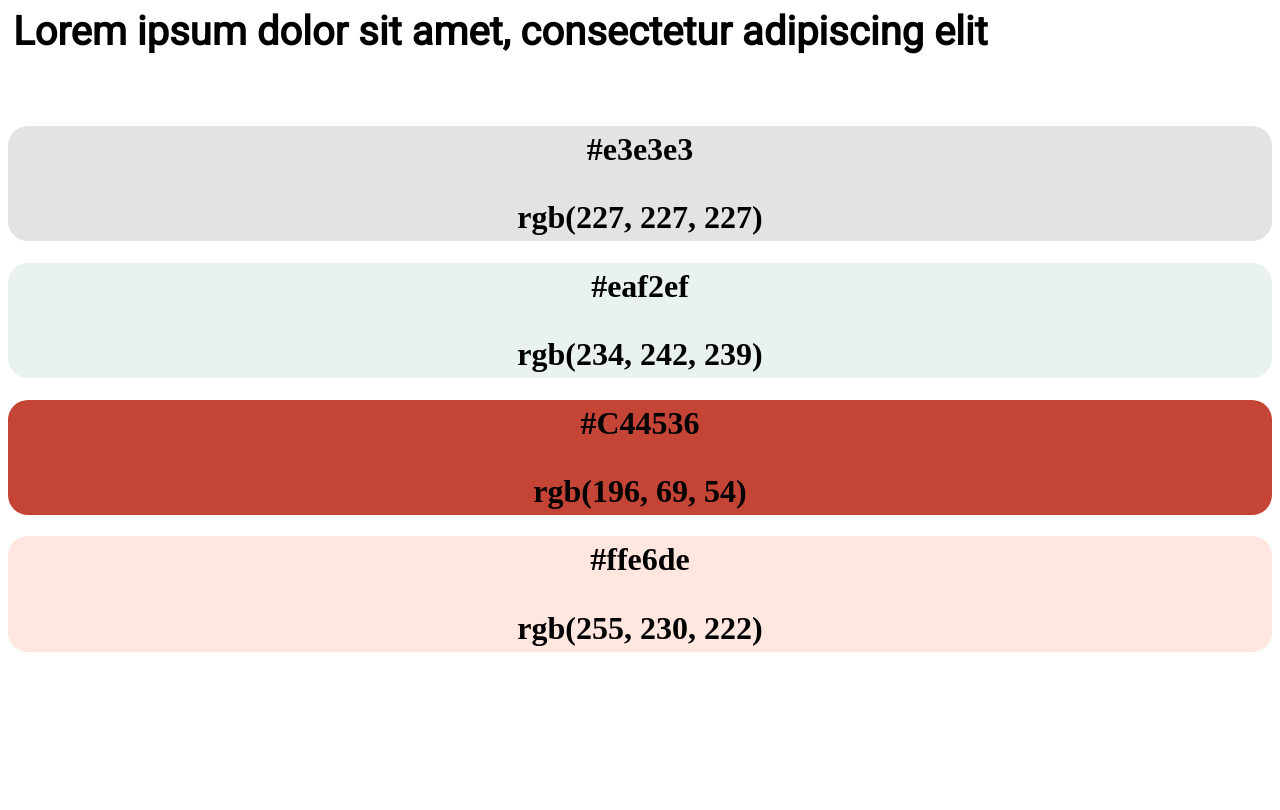
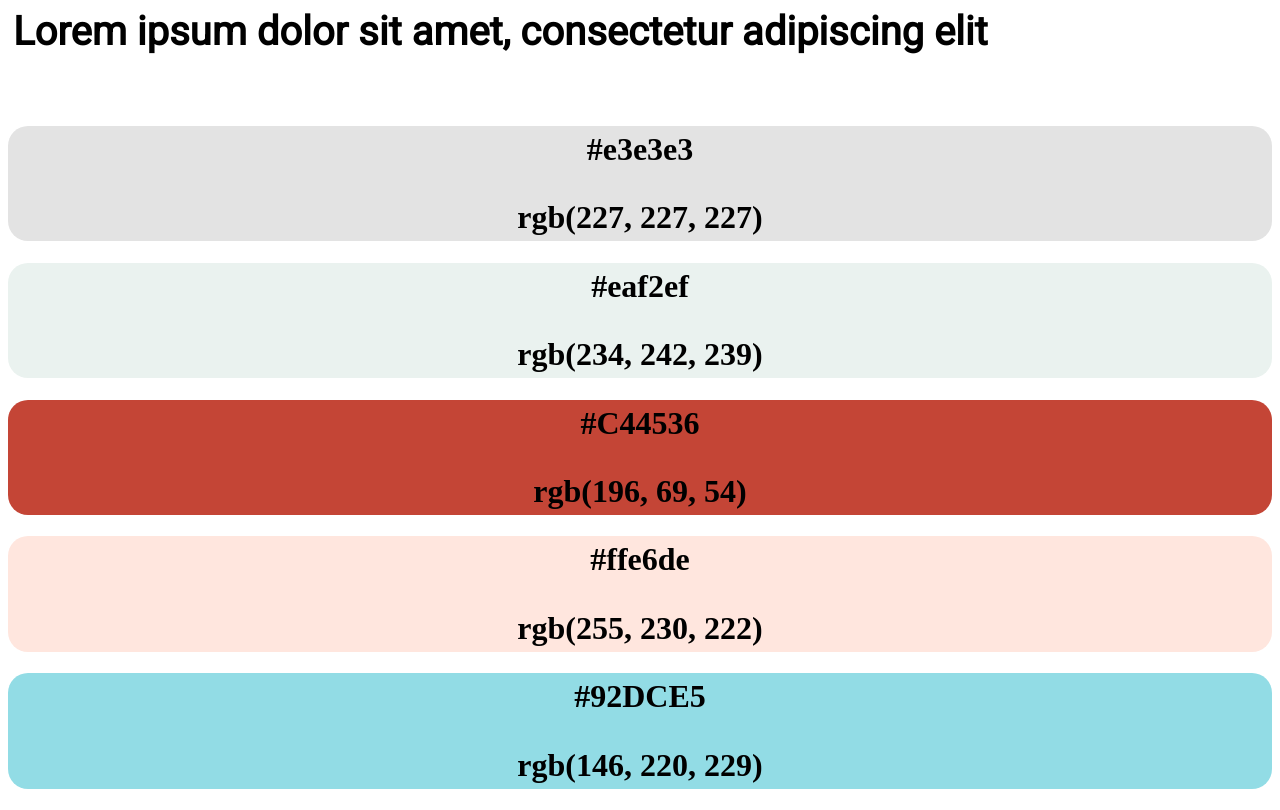
Before and after one commit to LucasBaun/Sample-websites, a plain HTML site: page index.html in a window 1280 px wide. Shown: the part 854-1664 px from the top of the page. Before the commit the page ends 1527 px from the top, so only its background shows below. Drawn offline with Linux system fonts and the light colour scheme.

Commit message:
bg5
Added another background

```diff
--- a/index.html
+++ b/index.html
@@ -66,6 +66,13 @@ body{
   border-radius: 20px;
   text-align: center;
 }
+.bg5{
+  background-color: #92DCE5;
+  min-width: 95vw;
+  min-height: 10vh;
+  border-radius: 20px;
+  text-align: center;
+}
 h1{
   padding: 5px;
 }
@@ -99,6 +106,10 @@ h1{
   <h1>#ffe6de</h1>
   <h1>rgb(255, 230, 222)</h1>
 </div>
+<div class="bg5">
+  <h1>#92DCE5</h1>
+  <h1>rgb(146, 220, 229)</h1>
+</div>
 <body>
 
 
```
